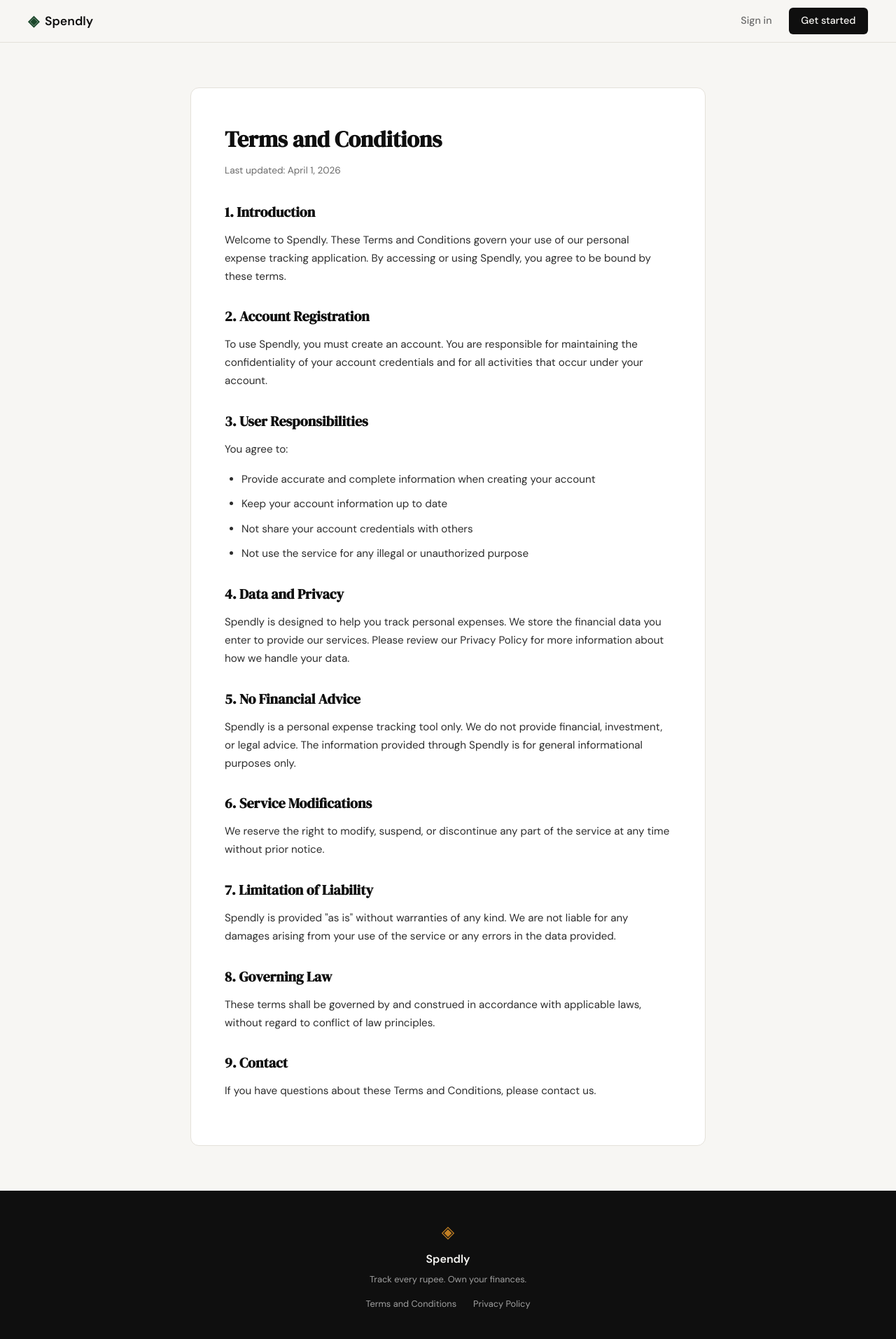
After one commit to Krishhgupta/expense-tracker, a Flask app: page /terms in a window 1280 px wide. The commit adds this page. Shown: the whole page at 70% size. Run offline with Flask 3, Linux system fonts and the light colour scheme.

Commit message:
landing: add terms and conditions page and route

```diff
--- a/app.py
+++ b/app.py
@@ -20,6 +20,11 @@ def register():
 @app.route("/login")
 def login():
     return render_template("login.html")
+
+
+@app.route("/terms")
+def terms():
+    return render_template("terms.html")
 
 
 # ------------------------------------------------------------------ #
--- a/static/css/style.css
+++ b/static/css/style.css
@@ -507,6 +507,22 @@ a { color: inherit; text-decoration: none; }
     color: var(--ink-faint);
 }
 
+.footer-links {
+    display: flex;
+    gap: 1.5rem;
+    margin-top: 0.5rem;
+}
+
+.footer-links a {
+    font-size: 0.8rem;
+    color: var(--ink-faint);
+    transition: color 0.2s;
+}
+
+.footer-links a:hover {
+    color: var(--paper);
+}
+
 /* ------------------------------------------------------------------ */
 /* Responsive                                                          */
 /* ------------------------------------------------------------------ */
@@ -528,3 +544,63 @@ a { color: inherit; text-decoration: none; }
     .nav-links a:not(.nav-cta) { display: none; }
     .hero { padding: 3rem 1rem 2rem; }
 }
+
+/* ------------------------------------------------------------------ */
+/* Terms page                                                          */
+/* ------------------------------------------------------------------ */
+
+.terms-section {
+    padding: 4rem 2rem;
+    max-width: 800px;
+    margin: 0 auto;
+}
+
+.terms-container {
+    background: var(--paper-card);
+    border: 1px solid var(--border);
+    border-radius: var(--radius-md);
+    padding: 3rem;
+}
+
+.terms-title {
+    font-family: var(--font-display);
+    font-size: 2rem;
+    color: var(--ink);
+    margin-bottom: 0.5rem;
+}
+
+.terms-updated {
+    font-size: 0.85rem;
+    color: var(--ink-muted);
+    margin-bottom: 2rem;
+}
+
+.terms-content h2 {
+    font-family: var(--font-display);
+    font-size: 1.25rem;
+    color: var(--ink);
+    margin-top: 1.75rem;
+    margin-bottom: 0.75rem;
+}
+
+.terms-content h2:first-child {
+    margin-top: 0;
+}
+
+.terms-content p {
+    font-size: 0.95rem;
+    color: var(--ink-soft);
+    line-height: 1.7;
+    margin-bottom: 1rem;
+}
+
+.terms-content ul {
+    margin: 1rem 0 1.5rem 1.5rem;
+}
+
+.terms-content li {
+    font-size: 0.95rem;
+    color: var(--ink-soft);
+    line-height: 1.8;
+    margin-bottom: 0.5rem;
+}
--- a/templates/base.html
+++ b/templates/base.html
@@ -35,7 +35,7 @@
             <span class="footer-name">Spendly</span>
             <p class="footer-copy">Track every rupee. Own your finances.</p>
             <div class="footer-links">
-                <a href="#">Terms and Conditions</a>
+                <a href="{{ url_for('terms') }}">Terms and Conditions</a>
                 <a href="#">Privacy Policy</a>
             </div>
         </div>
--- /dev/null
+++ b/templates/terms.html
@@ -0,0 +1,49 @@
+{% extends "base.html" %}
+
+{% block title %}Terms and Conditions — Spendly{% endblock %}
+
+{% block content %}
+
+<section class="terms-section">
+    <div class="terms-container">
+        <h1 class="terms-title">Terms and Conditions</h1>
+        <p class="terms-updated">Last updated: April 1, 2026</p>
+
+        <div class="terms-content">
+            <h2>1. Introduction</h2>
+            <p>Welcome to Spendly. These Terms and Conditions govern your use of our personal expense tracking application. By accessing or using Spendly, you agree to be bound by these terms.</p>
+
+            <h2>2. Account Registration</h2>
+            <p>To use Spendly, you must create an account. You are responsible for maintaining the confidentiality of your account credentials and for all activities that occur under your account.</p>
+
+            <h2>3. User Responsibilities</h2>
+            <p>You agree to:</p>
+            <ul>
+                <li>Provide accurate and complete information when creating your account</li>
+                <li>Keep your account information up to date</li>
+                <li>Not share your account credentials with others</li>
+                <li>Not use the service for any illegal or unauthorized purpose</li>
+            </ul>
+
+            <h2>4. Data and Privacy</h2>
+            <p>Spendly is designed to help you track personal expenses. We store the financial data you enter to provide our services. Please review our Privacy Policy for more information about how we handle your data.</p>
+
+            <h2>5. No Financial Advice</h2>
+            <p>Spendly is a personal expense tracking tool only. We do not provide financial, investment, or legal advice. The information provided through Spendly is for general informational purposes only.</p>
+
+            <h2>6. Service Modifications</h2>
+            <p>We reserve the right to modify, suspend, or discontinue any part of the service at any time without prior notice.</p>
+
+            <h2>7. Limitation of Liability</h2>
+            <p>Spendly is provided "as is" without warranties of any kind. We are not liable for any damages arising from your use of the service or any errors in the data provided.</p>
+
+            <h2>8. Governing Law</h2>
+            <p>These terms shall be governed by and construed in accordance with applicable laws, without regard to conflict of law principles.</p>
+
+            <h2>9. Contact</h2>
+            <p>If you have questions about these Terms and Conditions, please contact us.</p>
+        </div>
+    </div>
+</section>
+
+{% endblock %}
```
